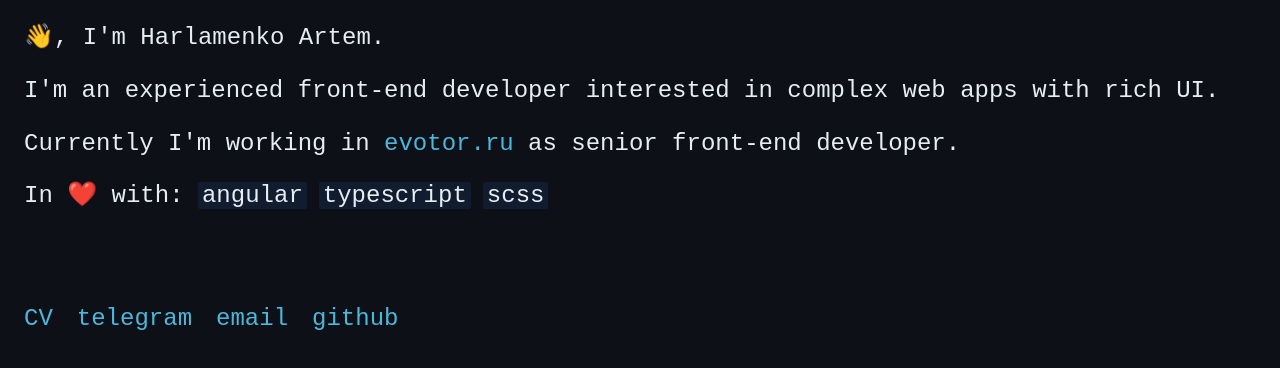
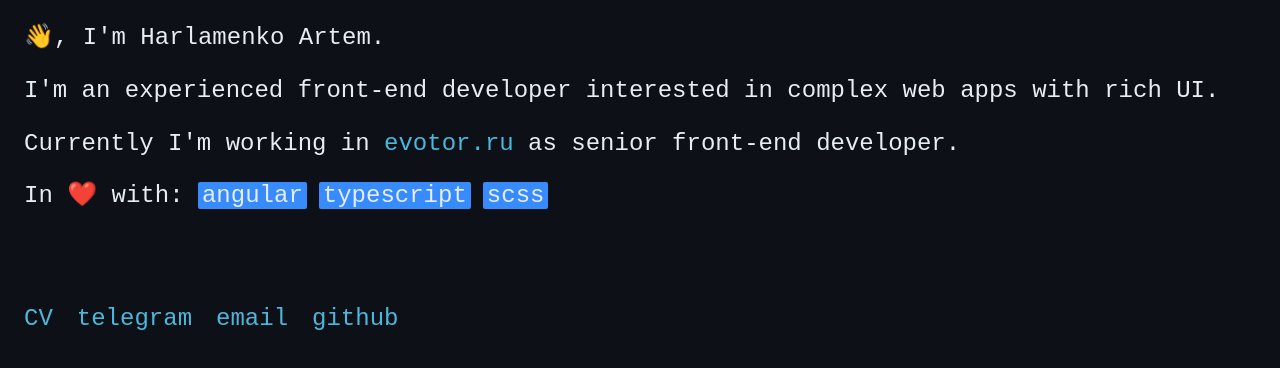
Before and after one commit to harlamenko/home, an Angular app: page / in a window 1280 px wide. Shown: the top 368 px of the page. Built offline with nearby package versions, Linux system fonts and the light colour scheme.

Commit message:
change stack items bg

```diff
--- a/src/styles/partials/_theme.scss
+++ b/src/styles/partials/_theme.scss
@@ -13,7 +13,7 @@ a {
 }
 
 code {
-  background-color: rgba(56, 139, 253, 0.1);
+  background-color: #388bfd;
   padding: 0 calc(1rem / 12);
   border-radius: 2px;
 }
```
